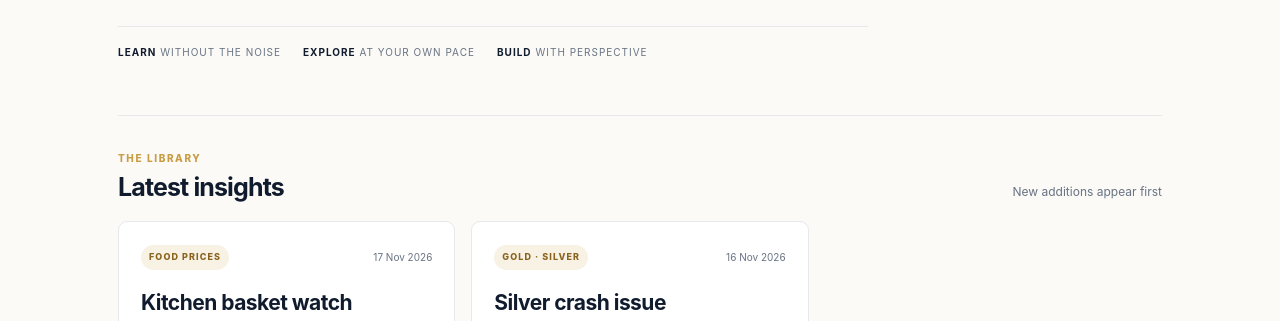
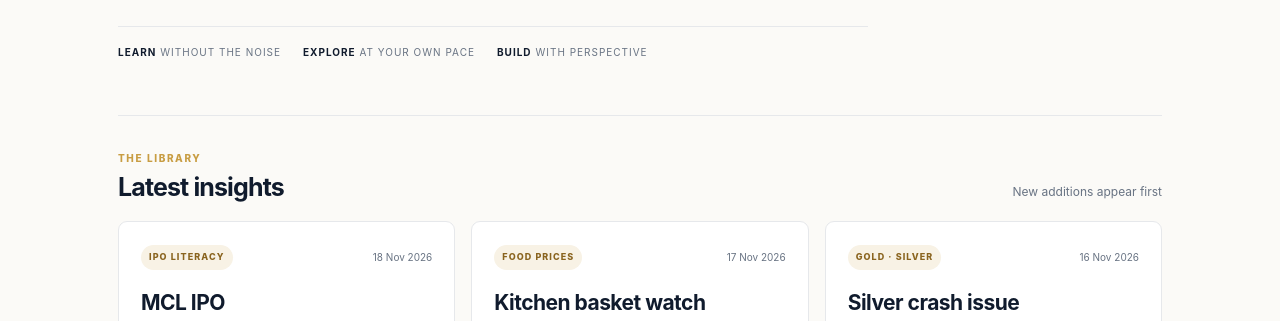
Before and after one commit to venkateswaran0509/way-to-fortune-club, a plain HTML site: page index.html in a window 1280 px wide. Shown: the part 415-736 px from the top of the page. Drawn offline with Linux system fonts and the light colour scheme.

Commit message:
Add MCL IPO card to homepage

```diff
--- a/index.html
+++ b/index.html
@@ -34,6 +34,7 @@
 <script>
 // Add each new item to this list with its actual publishedOn date; cards are sorted newest first.
 const contentItems = [
+  { title: 'MCL IPO', category: 'IPO literacy', publishedOn: '2026-11-18', description: 'A 70-second Tanglish explainer on Mahanadi Coalfields’ OFS, earnings trend, and the risks disclosed in its RHP.', href: 'mcl-ipo.html', readTime: '70-second reel' },
   { title: 'Kitchen basket watch', category: 'Food prices', publishedOn: '2026-11-17', description: 'Track weekly Tamil Nadu retail price changes across vegetables, pulses, and millets, with reporting dates and source details.', href: 'food-prices.html', readTime: 'Weekly tracker' },
   { title: 'Silver crash issue', category: 'Gold · Silver', publishedOn: '2026-11-16', description: 'Understand the gold–silver ratio, compare relative values, and explore the market context with a simple interactive tool.', href: 'silver-crash-issue.html', readTime: 'Interactive guide' }
 ];
```
